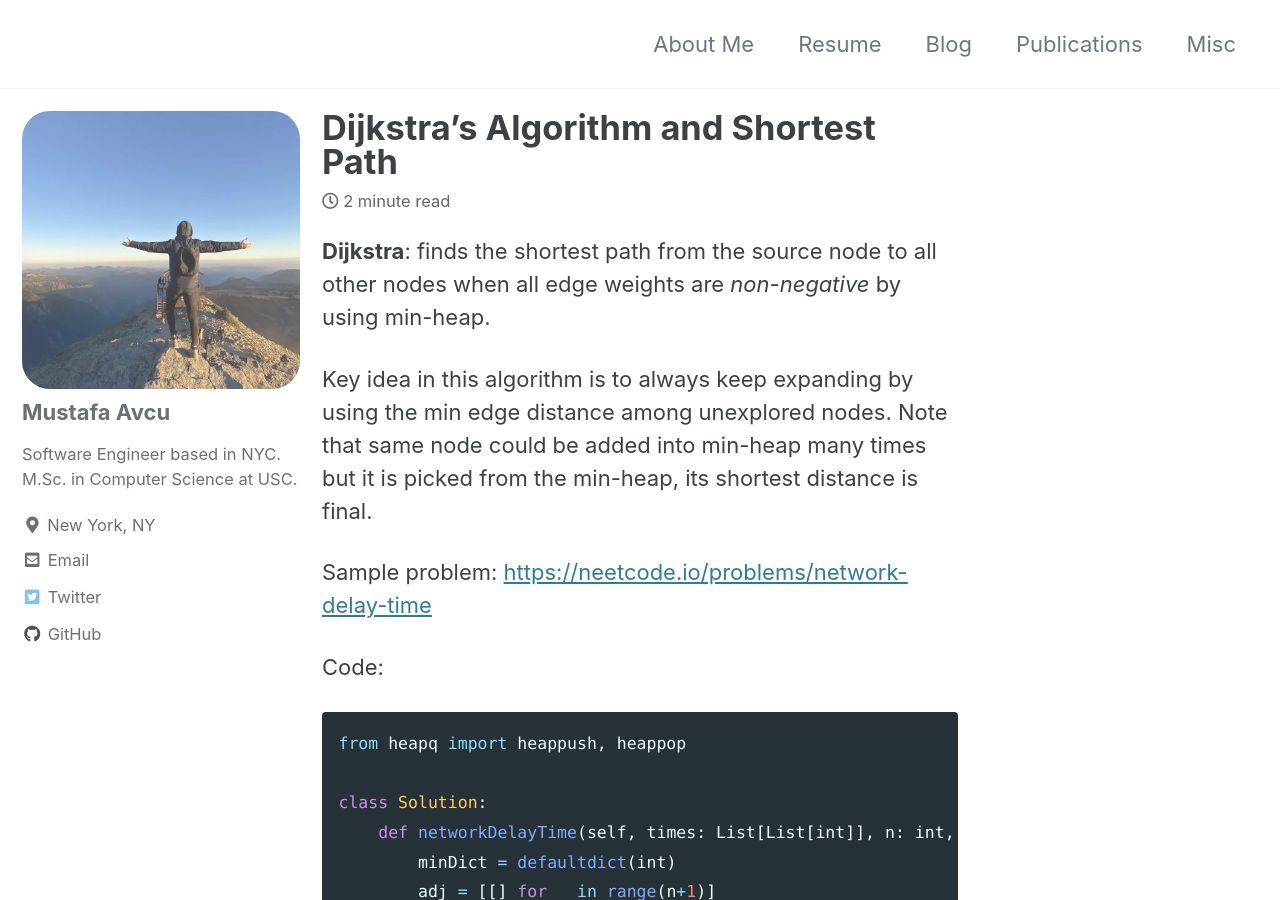
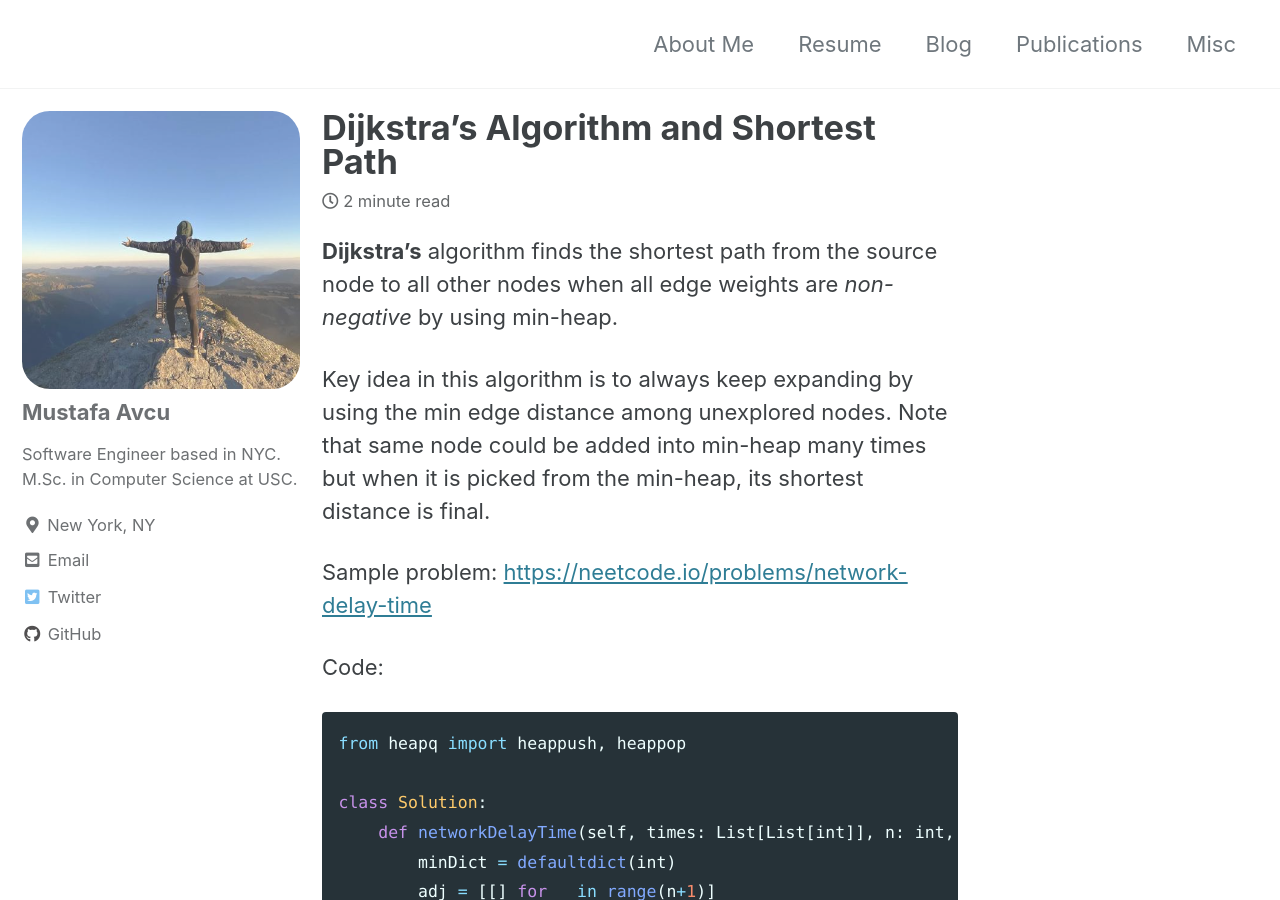
Before and after one commit to Avcu/avcu.github.io, a Jekyll site: the page built from _posts/2026-09-02-dijkstra-shortest-path.md, in a window 1280 px wide and 900 px high. Built offline with Jekyll 4.4.1, drawn with Linux system fonts in a browser that asks for light colours; cached includes are drawn as plain includes; some of the changed text lies outside the part shown.

Commit message:
Updates to blog posts

```diff
--- a/_posts/2026-09-02-dijkstra-shortest-path.md
+++ b/_posts/2026-09-02-dijkstra-shortest-path.md
@@ -8,9 +8,9 @@ tags:
   - Algorithm
 ---
 
-**Dijkstra**: finds the shortest path from the source node to all other nodes when all edge weights are *non-negative* by using min-heap.
+**Dijkstra's** algorithm finds the shortest path from the source node to all other nodes when all edge weights are *non-negative* by using min-heap.
 
-Key idea in this algorithm is to always keep expanding by using the min edge distance among unexplored nodes. Note that same node could be added into min-heap many times but it is picked from the min-heap, its shortest distance is final.
+Key idea in this algorithm is to always keep expanding by using the min edge distance among unexplored nodes. Note that same node could be added into min-heap many times but when it is picked from the min-heap, its shortest distance is final.
 
 Sample problem: [https://neetcode.io/problems/network-delay-time](https://neetcode.io/problems/network-delay-time)
 
```
Also changed, not shown: other parts of _posts/2026-09-02-dijkstra-shortest-path.md (+2 -2 lines), _posts/2026-08-28-topological-sort.md (+1 -1 lines), _posts/2026-09-01-union-find.md (+1 -1 lines), 9 other files.
